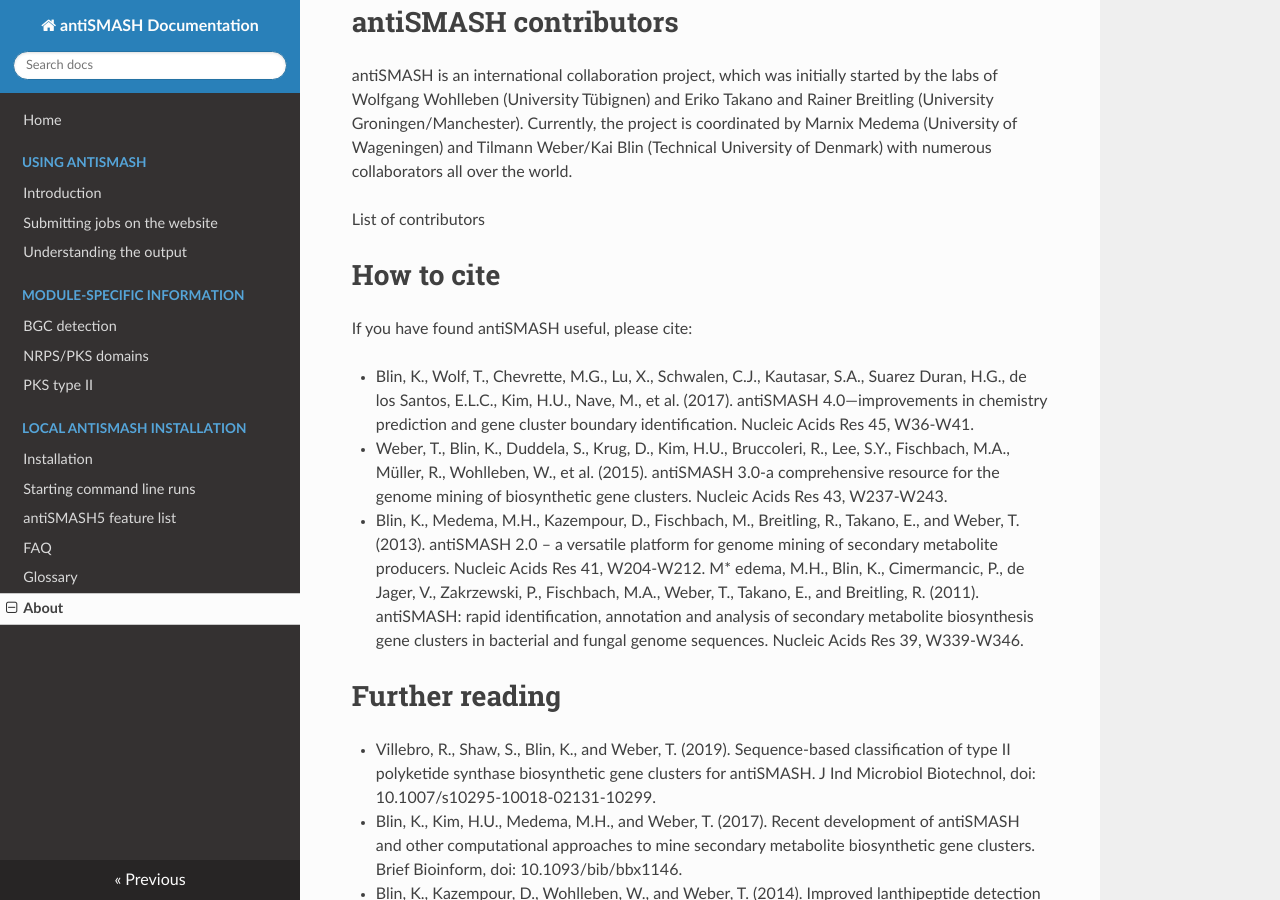
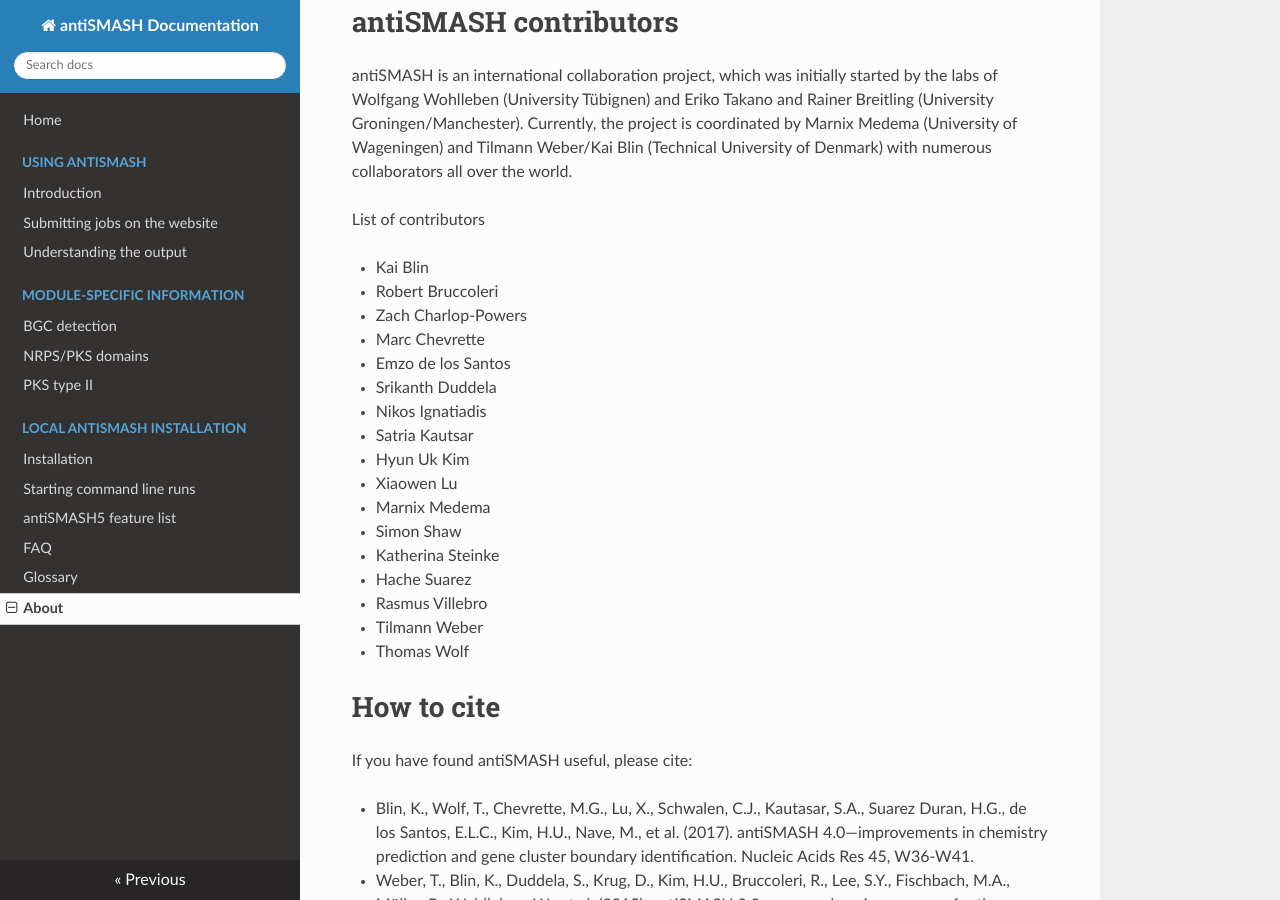
Before and after one commit to antismash/documentation, an MkDocs documentation site: the page built from docs/about.md, in a window 1280 px wide and 900 px high, scrolled down 349 px. Built offline with MkDocs 1.6.1, drawn with Linux system fonts in a browser that asks for light colours; nearby versions of some CDN libraries.

Commit message:
about: add missing contributor list

```diff
--- a/docs/about.md
+++ b/docs/about.md
@@ -13,6 +13,24 @@ antiSMASH is an international collaboration project, which was initially started
 
 List of contributors
 
+* Kai Blin
+* Robert Bruccoleri
+* Zach Charlop-Powers
+* Marc Chevrette
+* Emzo de los Santos
+* Srikanth Duddela
+* Nikos Ignatiadis
+* Satria Kautsar
+* Hyun Uk Kim
+* Xiaowen Lu
+* Marnix Medema
+* Simon Shaw
+* Katherina Steinke
+* Hache Suarez
+* Rasmus Villebro
+* Tilmann Weber
+* Thomas Wolf
+
 # How to cite
 
 If you have found antiSMASH useful, please cite:
```
